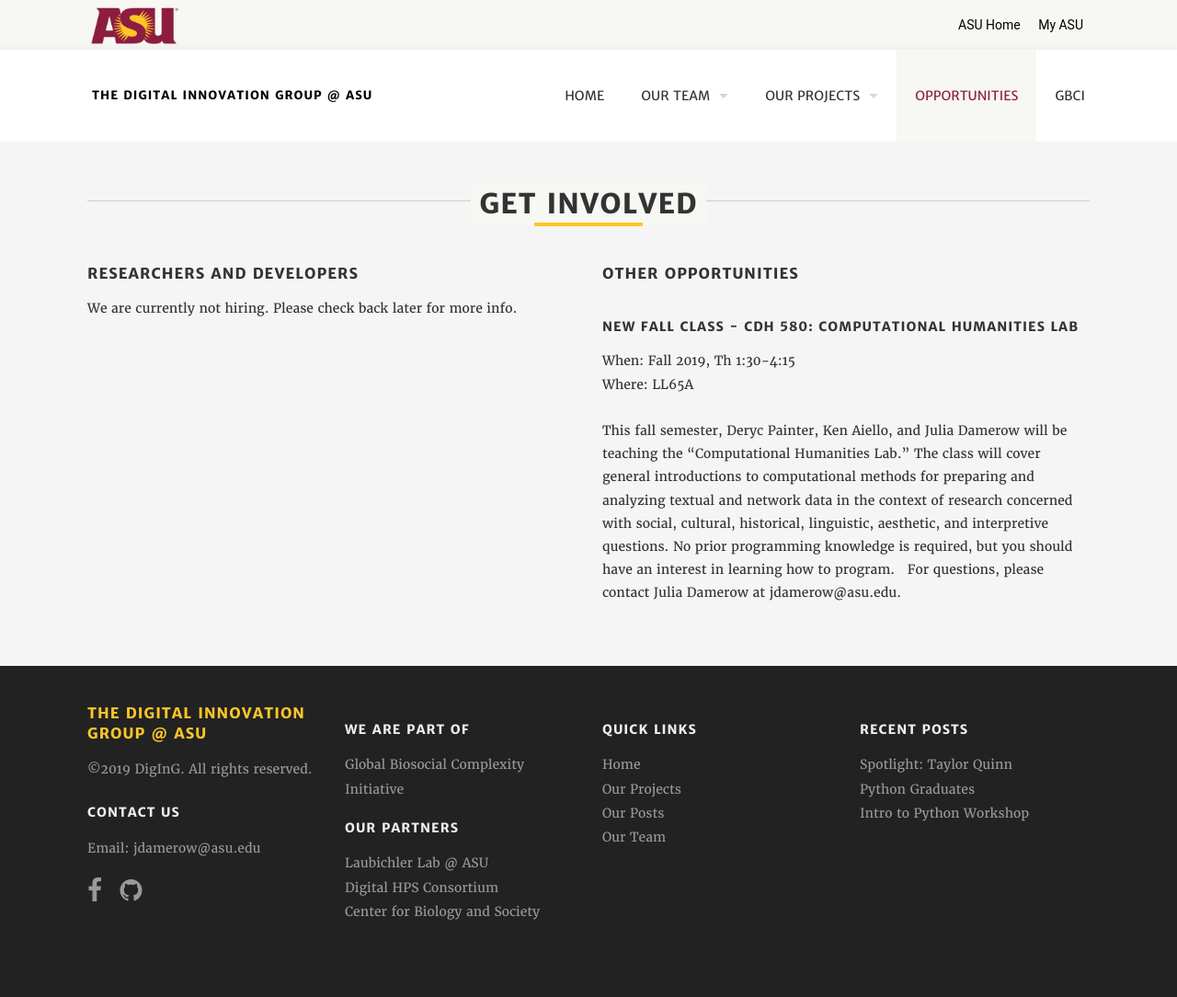
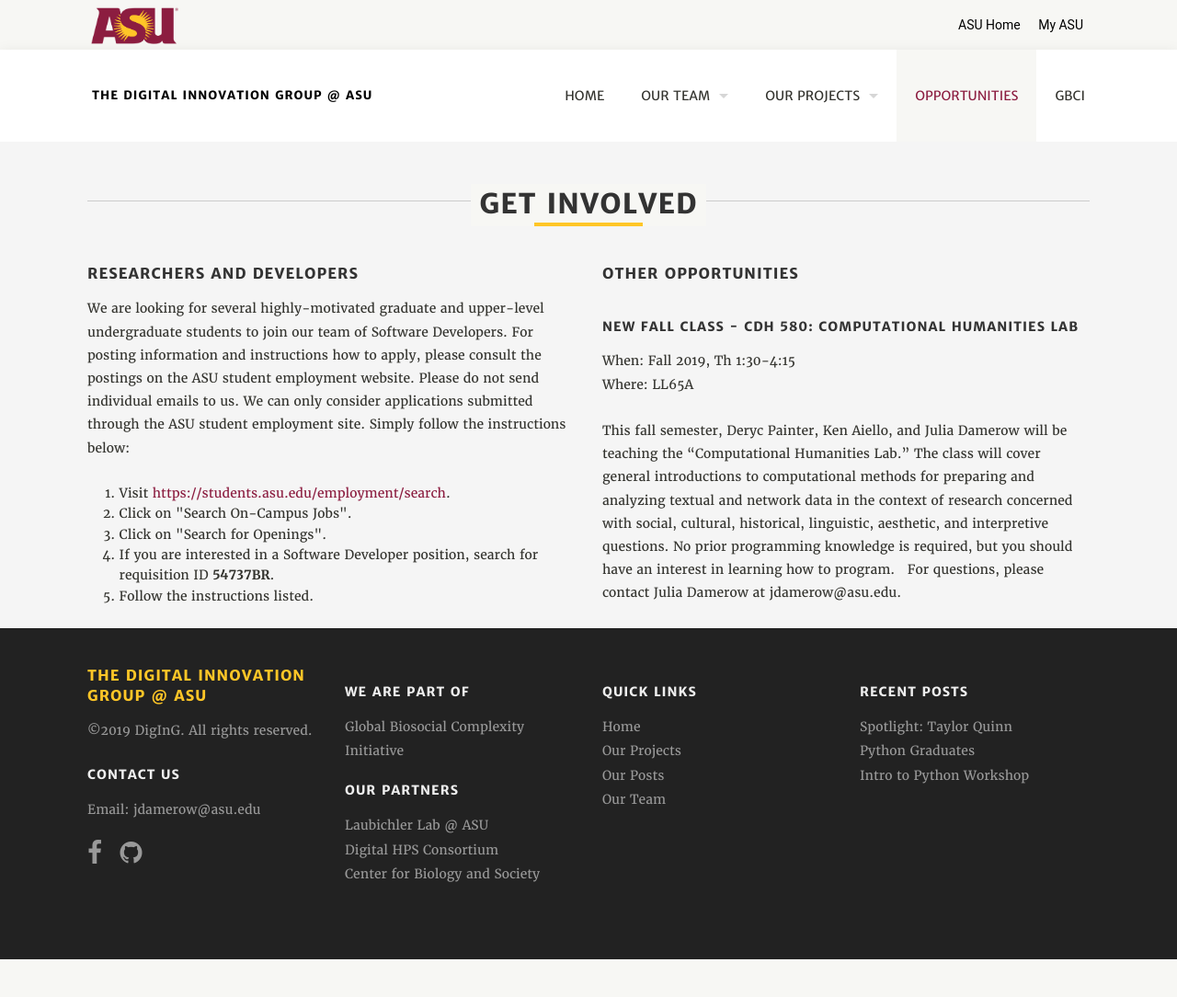
Before and after one commit to diging/diging, a Jekyll site: the page built from opportunities/index.html, in a window 1280 px wide. Shown: the whole page at 92% size. Built offline with Jekyll 4.4.1, drawn with Linux system fonts in a browser that asks for light colours; after the commit the page ends 1043 px from its top, so only the background shows below that.

Commit message:
[WEB-22] added post about new Software Developer position

```diff
--- a/opportunities/index.html
+++ b/opportunities/index.html
@@ -20,15 +20,15 @@
         <header>
           <h3 >Researchers and Developers</h3>
         </header>
-        <p style="padding-bottom: 350px;  ">We are currently not hiring. Please check back later for more info.</p>
-	<!-- <p>We are looking for several highly-motivated graduate and upper-level undergraduate students to join our team of Researchers. For posting information and instructions how to apply, please consult the postings on the ASU student employment website. Please do not send individual emails to us. We can only consider applications submitted through the ASU student employment site. Simply follow the instructions below: </p>
+        <!-- <p style="padding-bottom: 350px;  ">We are currently not hiring. Please check back later for more info.</p> -->
+	<p>We are looking for several highly-motivated graduate and upper-level undergraduate students to join our team of Software Developers. For posting information and instructions how to apply, please consult the postings on the ASU student employment website. Please do not send individual emails to us. We can only consider applications submitted through the ASU student employment site. Simply follow the instructions below: </p>
 	<ol style="list-style-type: decimal; padding-left: 15px;">
 		<li>Visit <a href="https://students.asu.edu/employment/search" target="_blank">https://students.asu.edu/employment/search</a>.</li>
 		<li>Click on "Search On-Campus Jobs".</li>
 		<li>Click on "Search for Openings".</li>
-		<li>If you are interested in a Research Aide position, search for requisition ID <strong>51056BR</strong>. </li>
+		<li>If you are interested in a Software Developer position, search for requisition ID <strong>54737BR</strong>. </li>
 		<li>Follow the instructions listed.</li>
-	</ol> -->
+	</ol>
       </div>
 
       <div class="large-6 medium-6 columns">
```
